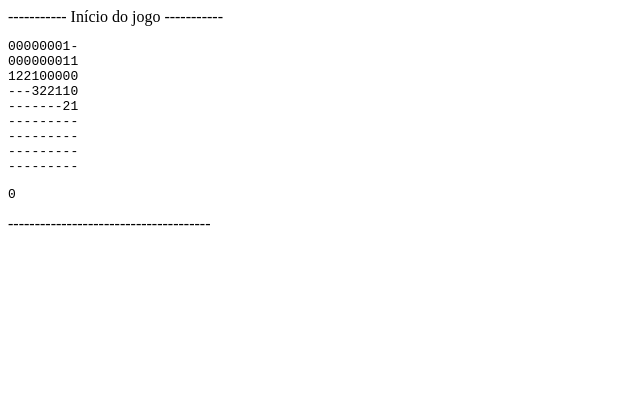
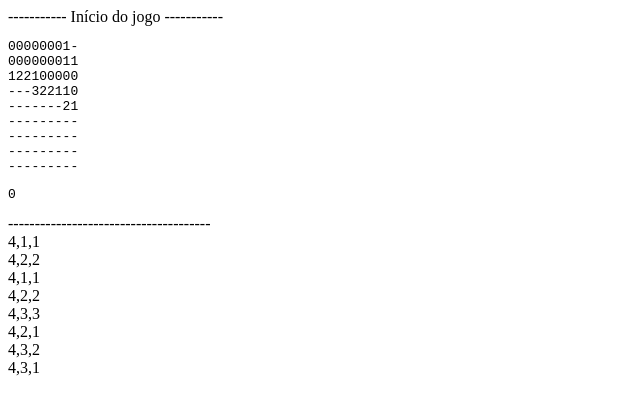
Before and after one commit to wellclaro/ivoryit-testeestagio-campo-minado-js-master, a plain HTML site: page index.html in a window 1280 px wide. Shown: the whole page, without its empty margins (0-640 px from the left). Drawn offline with Linux system fonts and the light colour scheme.

Commit message:
Create copy of tabuleiro

```diff
--- a/index.html
+++ b/index.html
@@ -15,21 +15,49 @@
             // Realize sua codificação a partir deste ponto, boa sorte!
             document.getElementById('exibir-execucao').innerHTML += '<pre>' + campoMinado.JogoStatus() + '</pre>';
             document.getElementById('exibir-execucao').innerHTML += '--------------------------------------';
-            var aux=0
-            while(aux==0){
+            let aux=0
+            let ler_linha=2;
+            while(aux===0){
                 var escolha=campoMinado.Tabuleiro();
                 escolha=escolha.replace(/(\r\n|\n|\r)/gm,"");
                 var tabuleiro=[];
                 var tab_temp = [];
+                var opcoes=[];
+                var minas=[];
                 var index=0;
-                for(var i=0; i<9;i++){
-                    for(var j=0; j<9;j++){
+                for(let i=0; i<9;i++){
+                    for(let j=0; j<9;j++){
                         tab_temp[j]=escolha[index];
                         index++;
                     }
                     tabuleiro[i]=tab_temp;
                     tab_temp=[];
                 }
+                var minas_index = 0;
+                var opcoes_index=0;
+                for(var aux2=0;aux2<9;aux2++){
+                    for (var x=-1; x<=1;x++){
+                        var count=0;
+                        for(var y=-1;y<=1;y++){
+                            //document.writeln([ler_linha+x]+x"|"+[aux2+y]+"<br>");
+                            if((((ler_linha+x)>=0)&&((ler_linha+x)<9))&&(((aux2+y)>=0)&&((aux2+y)<9))) {
+                                if (tabuleiro[ler_linha + x][aux2 + y] === "-") {
+                                    minas[minas_index] = [[(ler_linha + x) + 1], [(aux2 + y) + 1]];
+                                    count++;
+                                    opcoes[opcoes_index]= [[[(ler_linha + x) + 1], [(aux2 + y) + 1]],count];
+                                    opcoes_index++;
+                                    minas_index++;
+                                }
+                            }
+                        }
+                        count=0;
+                    }
+                }
+                for (var i=0;i<opcoes_index;i++){
+                    document.writeln(opcoes[i]+"<br>");
+                }
+
+                ler_linha++;
                 aux=1;
             }
 
```
